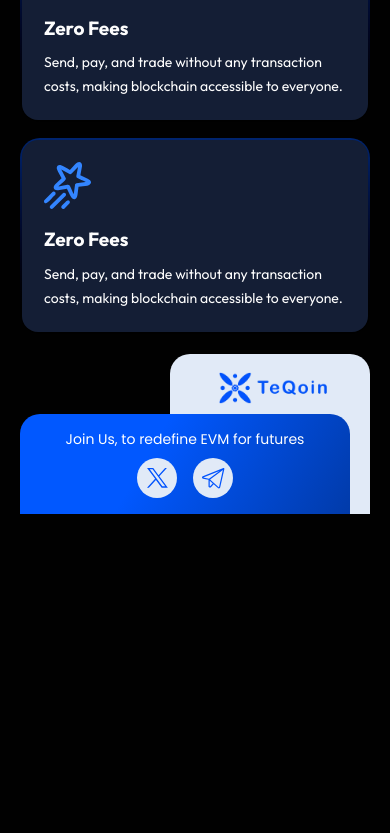
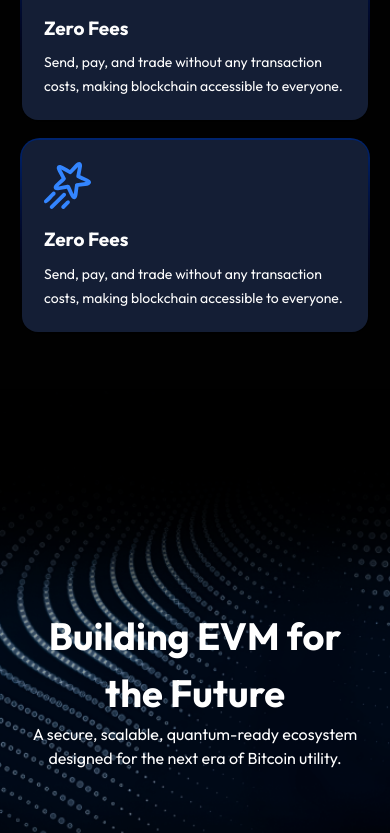
Before and after one commit to PineyeToken/TeQoinHome, a React (Vite) app: page / in a window 390 px wide. Shown: the part 1793-2626 px from the top of the page. Before the commit the page ends 2307 px from the top, so only its background shows below. Built offline with nearby package versions, Linux system fonts and the light colour scheme.

Commit message:
feat: create and responsive building section

```diff
--- a/src/pages/home/components/benefitsCart.tsx
+++ b/src/pages/home/components/benefitsCart.tsx
@@ -1,5 +1,6 @@
 import { ShooingStar } from 'assets/icons';
 
+// TODO: handle
 const BenefitsCart = () => {
     return (
         <section className='mb-20 flex w-full flex-col items-center justify-center gap-4 px-[20px] md:m-auto md:w-[1200px] md:flex-row md:p-0'>
--- /dev/null
+++ b/src/pages/home/components/buildingSection.tsx
@@ -0,0 +1,15 @@
+const BuildingSection = () => {
+    return (
+        <div className='relative flex h-[550px] flex-col items-center justify-center gap-3 text-center text-white'>
+            <img src='/img/buildingImg.png' className='absolute -z-10 h-[600px] w-full object-cover opacity-70' alt='' />
+            <div className='w-[90%]'>
+                <h3 className='accent-font text-[38px] font-bold md:text-[52px]'>Building EVM for the Future</h3>
+                <p className='accent-font text-[16px] md:m-auto md:w-[660px] md:text-[20px]'>
+                    A secure, scalable, quantum-ready ecosystem designed for the next era of Bitcoin utility.
+                </p>
+            </div>
+        </div>
+    );
+};
+
+export default BuildingSection;
--- a/src/pages/home/components/index.ts
+++ b/src/pages/home/components/index.ts
@@ -1,3 +1,4 @@
 export { default as Header } from './header';
 export { default as AboutBusiness } from './aboutBusiness';
 export { default as BenefitsCart } from './benefitsCart';
+export { default as BuildingSection } from './buildingSection';
--- a/src/pages/home/home.tsx
+++ b/src/pages/home/home.tsx
@@ -1,7 +1,7 @@
 // Components
 import Footer from 'components/layout/footer';
 import Navbar from 'components/layout/navbar';
-import { AboutBusiness, BenefitsCart, Header } from './components';
+import { AboutBusiness, BenefitsCart, BuildingSection, Header } from './components';
 
 const Home = () => {
     return (
@@ -10,6 +10,7 @@ const Home = () => {
             <Header />
             <AboutBusiness />
             <BenefitsCart />
+            <BuildingSection />
             <Footer />
         </main>
     );
```
Also changed, not shown: public/img/buildingImg.png (added), public/img/buildingImg.webp (added).
